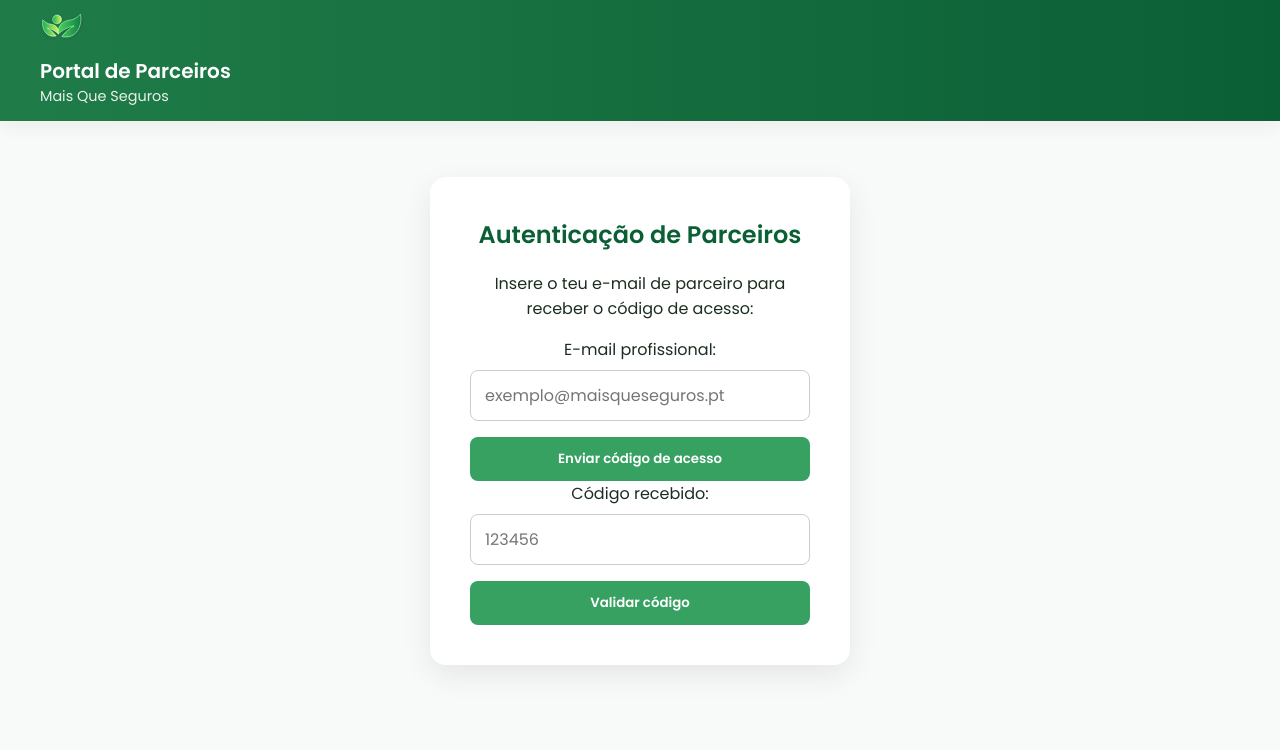
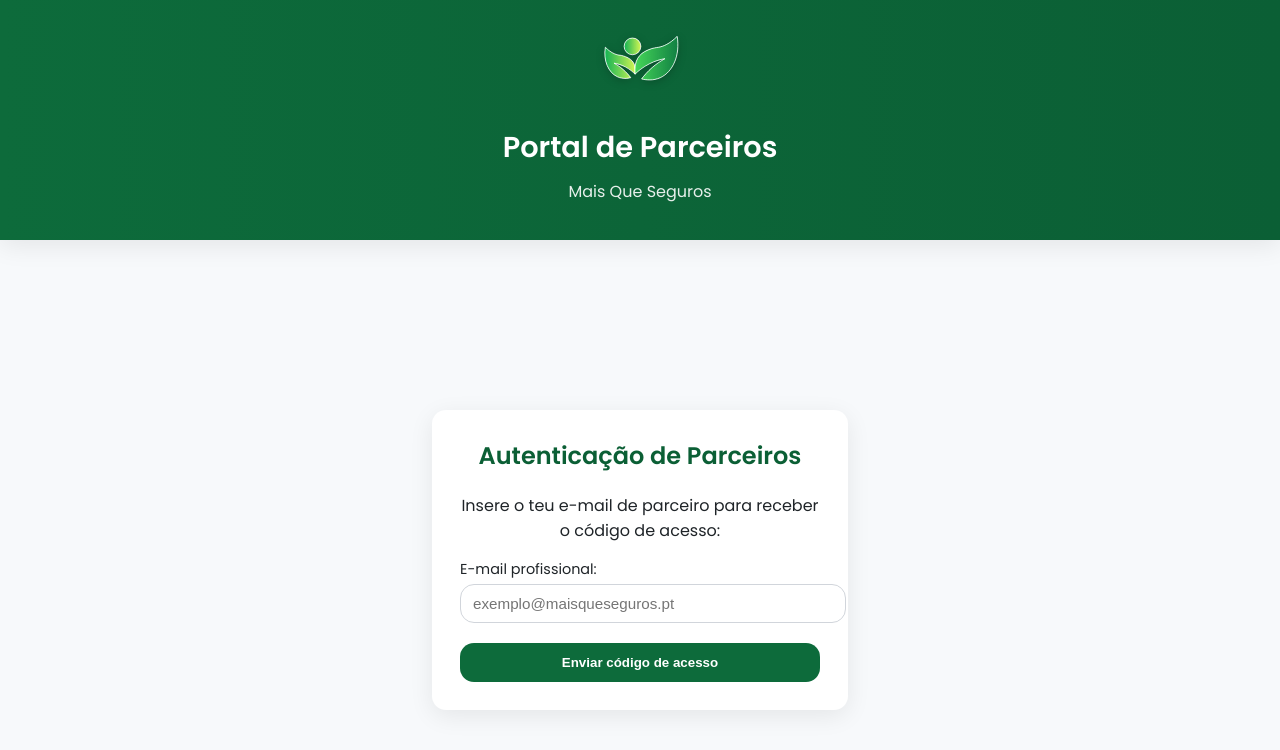
Before and after one commit to antonioferreira-mqs/portal-parceiros-mqs-v2, a plain HTML site: page index.html in a window 1280 px wide. Drawn offline with Linux system fonts and the light colour scheme.

Commit message:
Update style.css
Reparação V2 _ Backend

```diff
--- a/style.css
+++ b/style.css
@@ -1,80 +1,71 @@
 :root {
-  --bg: #f8faf9;
+  --bg: #f7f9fb;
   --surface: #ffffff;
-  --ink: #1b2e20;
-  --muted: #5c6f60;
   --brand-700: #0b5f35;
-  --brand-600: #1f7c48;
-  --brand-500: #36a161;
-  --focus: #2f7b4e;
-  --radius: 16px;
-  --shadow-1: 0 6px 18px rgba(0, 0, 0, 0.05);
-  --shadow-2: 0 10px 30px rgba(0, 0, 0, 0.08);
-}
-
-* {
-  box-sizing: border-box;
-  font-family: 'Poppins', system-ui, sans-serif;
+  --brand-600: #0d6b3b;
+  --brand-500: #127a45;
+  --text: #1f2428;
+  --muted: #6b7280;
+  --shadow: 0 6px 24px rgba(0, 0, 0, 0.08);
+  --radius: 14px;
 }
 
 body {
   margin: 0;
+  font-family: 'Poppins', sans-serif;
   background: var(--bg);
-  color: var(--ink);
+  color: var(--text);
 }
 
+/* Header */
 .site-header {
-  display: flex;
-  justify-content: space-between;
-  align-items: center;
-  padding: 14px 40px;
   background: linear-gradient(90deg, var(--brand-600), var(--brand-700));
-  color: #fff;
-  box-shadow: var(--shadow-1);
+  color: white;
+  text-align: center;
+  padding: 36px 16px;
+  box-shadow: var(--shadow);
 }
 
-.brand {
+.brand-centered {
   display: flex;
+  flex-direction: column;
   align-items: center;
   gap: 10px;
 }
 
 .brand_logo {
-  height: 42px;
-  vertical-align: middle;
-  filter: drop-shadow(0 1px 2px rgba(0, 0, 0, 0.15)) brightness(1.2);
+  width: 80px;
+  height: auto;
+  filter: brightness(1.2) drop-shadow(0 2px 4px rgba(0, 0, 0, 0.2));
 }
 
 .brand_title {
+  font-size: 1.8rem;
   font-weight: 600;
-  font-size: 1.25rem;
   margin: 0;
 }
 
 .brand_subtitle {
-  font-weight: 400;
+  font-size: 1rem;
   margin: 0;
-  font-size: 0.9rem;
   opacity: 0.9;
 }
 
+/* Card */
 .container {
   display: flex;
   justify-content: center;
   align-items: center;
-  min-height: 75vh;
-  padding: 20px;
+  height: calc(100vh - 160px);
 }
 
 .card {
   background: var(--surface);
   border-radius: var(--radius);
-  box-shadow: var(--shadow-2);
-  padding: 40px;
-  max-width: 420px;
-  width: 100%;
+  padding: 28px;
+  width: 360px;
+  box-shadow: var(--shadow);
   text-align: center;
-  animation: fadeIn 0.4s ease;
 }
 
 .card h2 {
@@ -82,105 +73,64 @@
   color: var(--brand-700);
 }
 
+label {
+  display: block;
+  text-align: left;
+  margin-top: 14px;
+  font-size: 0.9rem;
+}
+
 input {
   width: 100%;
-  padding: 12px 14px;
-  border: 1.5px solid #ccc;
-  border-radius: 8px;
-  margin-top: 8px;
-  font-size: 1rem;
-  outline: none;
-  transition: 0.2s;
-}
-
-input:focus {
-  border-color: var(--brand-500);
-  box-shadow: 0 0 0 3px rgba(54, 161, 97, 0.2);
+  padding: 10px 12px;
+  border-radius: var(--radius);
+  border: 1px solid #d1d5db;
+  margin-top: 4px;
+  font-size: 0.95rem;
 }
 
 button {
-  display: block;
   width: 100%;
+  padding: 12px;
   border: none;
-  border-radius: 8px;
-  padding: 12px;
+  border-radius: var(--radius);
+  cursor: pointer;
   font-weight: 600;
-  cursor: pointer;
-  margin-top: 16px;
+  margin-top: 20px;
   transition: 0.2s ease;
 }
 
 .btn-primary {
-  background: var(--brand-500);
+  background: var(--brand-600);
   color: #fff;
 }
 
 .btn-primary:hover {
-  background: var(--brand-600);
+  background: var(--brand-700);
 }
 
-.btn-ghost {
-  background: transparent;
-  border: 1.5px solid var(--brand-600);
-  color: var(--brand-600);
+.hidden {
+  display: none;
 }
 
-.btn-ghost:hover {
-  background: var(--brand-600);
-  color: #fff;
-}
-
-.menu {
-  list-style: none;
-  padding: 0;
-  margin: 20px 0 0;
-}
-
-.menu li {
-  background: var(--surface);
-  border-radius: 10px;
-  box-shadow: var(--shadow-1);
-  margin: 10px 0;
-  transition: 0.2s;
-}
-
-.menu li a {
-  display: block;
-  padding: 12px;
-  color: var(--ink);
-  text-decoration: none;
+/* Toast */
+#toast {
+  position: fixed;
+  bottom: 24px;
+  left: 50%;
+  transform: translateX(-50%);
+  background: #c0392b;
+  color: white;
+  padding: 12px 24px;
+  border-radius: var(--radius);
+  box-shadow: var(--shadow);
+  opacity: 0;
+  transition: opacity 0.3s;
   font-weight: 500;
 }
-
-.menu li:hover {
-  background: #eef8f1;
-}
-
-#toast {
-  position: fixed;
-  bottom: 30px;
-  left: 50%;
-  transform: translateX(-50%);
-  background: var(--brand-700);
-  color: white;
-  padding: 12px 20px;
-  border-radius: 8px;
-  box-shadow: var(--shadow-1);
-  opacity: 0;
-  pointer-events: none;
-  transition: opacity 0.3s ease;
-  font-size: 0.95rem;
-}
-
 #toast.show {
   opacity: 1;
 }
-
-#toast.error {
-  background: #b12a2a;
+#toast.ok {
+  background: var(--brand-600);
 }
-
-@keyframes fadeIn {
-  from { opacity: 0; transform: translateY(10px); }
-  to { opacity: 1; transform: translateY(0); }
-}
```
